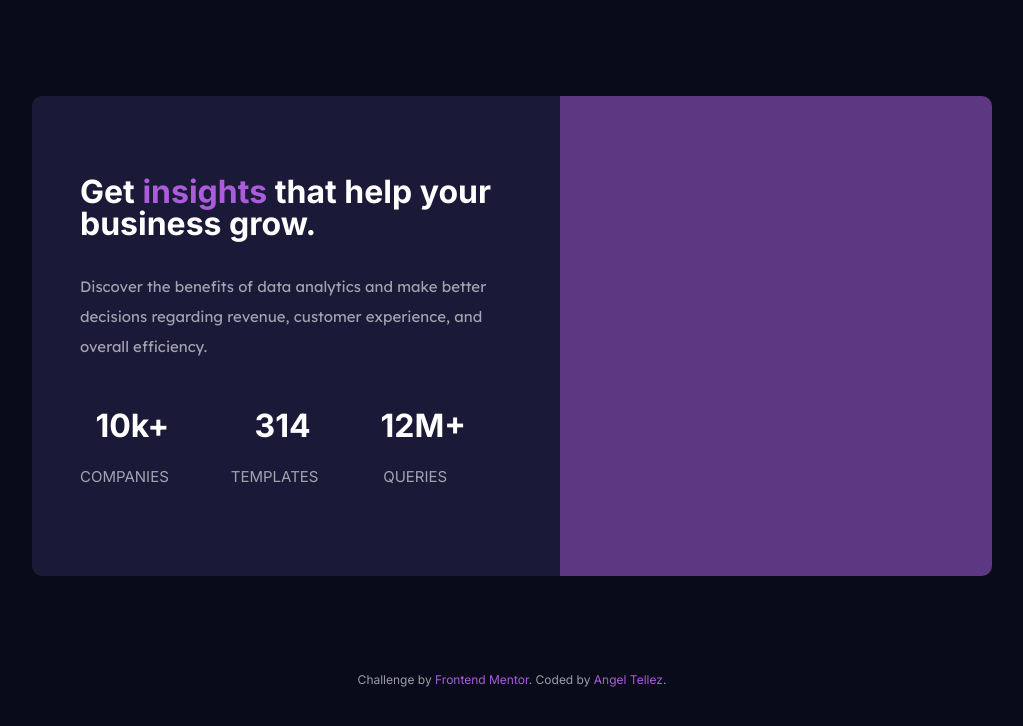
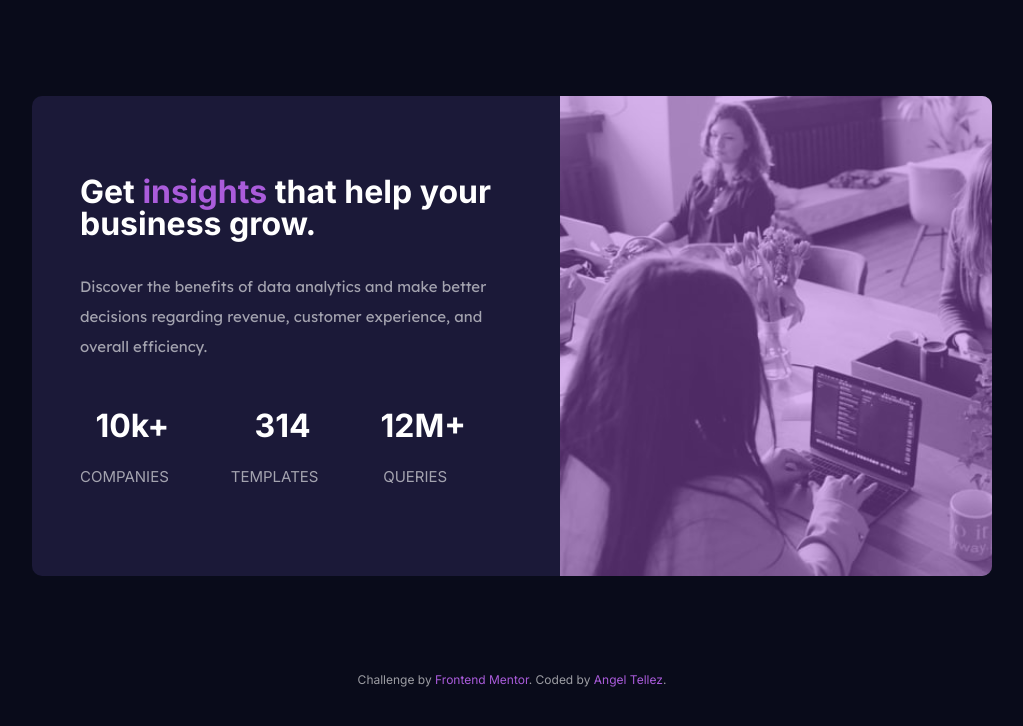
Before and after one commit to AngelTe30/Stats-preview-card-component, a plain HTML site: page index.html in a window 1280 px wide. Shown: the whole page, without its empty margins (128-1151 px from the left). Drawn offline with Linux system fonts and the light colour scheme; the site is published under a folder, as on GitHub Pages, so addresses that start at the root find nothing.

Commit message:
images css

```diff
--- a/css/style.css
+++ b/css/style.css
@@ -27,7 +27,7 @@ body{
 }
 
 .card .head{
-    background-image: url(/images/image-header-mobile.jpg);
+    background-image: url(../images/image-header-mobile.jpg);
     background-size: cover;
     height: 14.375rem;
     width: 100%;
@@ -114,7 +114,7 @@ footer .attribution a{
         flex-direction: row-reverse;
     }
     .card .head{
-        background-image: url(/images/image-header-desktop.jpg);
+        background-image: url(../images/image-header-desktop.jpg);
         height: 100%;
         background-size: cover;
     }
```
